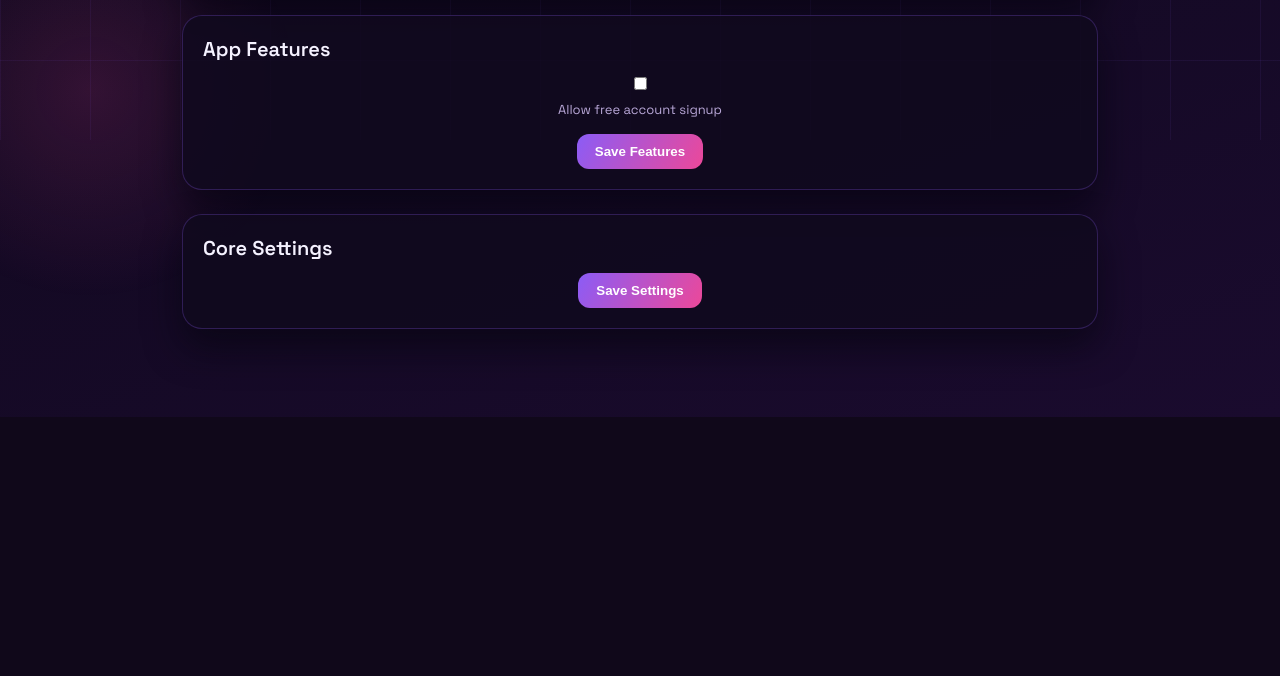
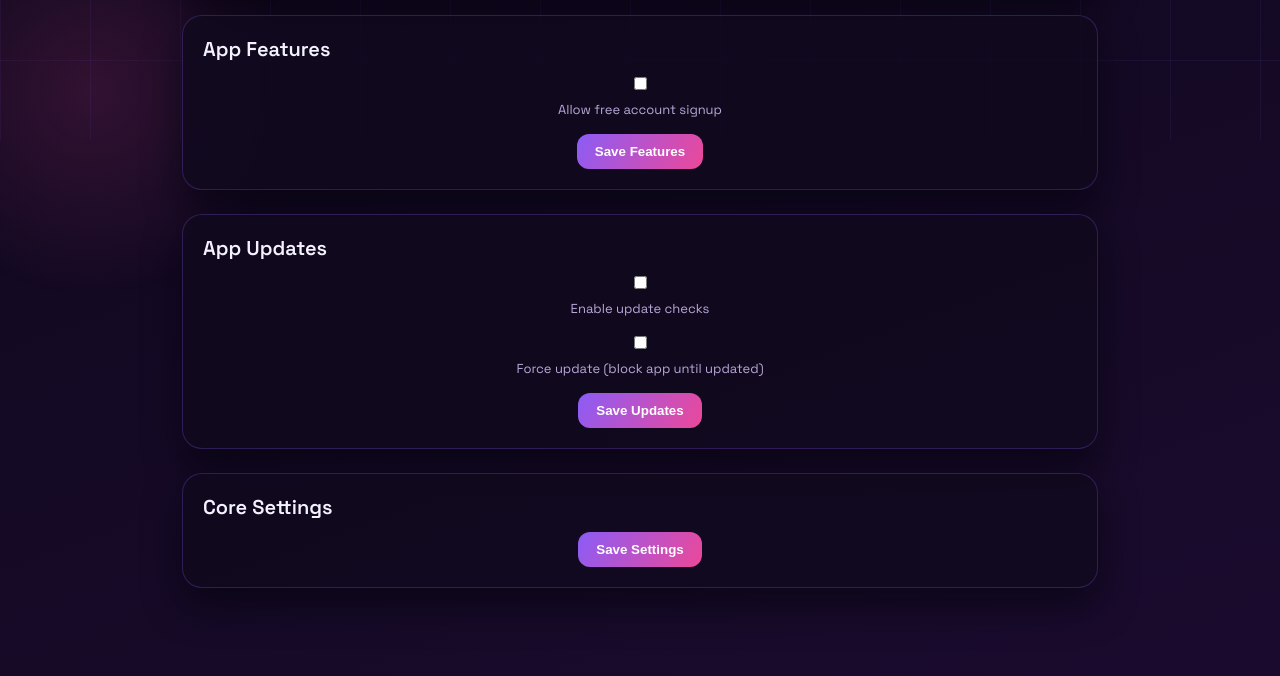
Before and after one commit to seyyed1332/apps, a FastAPI app: template app/templates/settings.html in a window 1280 px wide. Shown: the part 660-1336 px from the top of the page. Before the commit the page ends 1077 px from the top, so only its background shows below. Run offline with FastAPI, Linux system fonts and the light colour scheme; the template is opened without the code that fills it, so the values that code supplies are empty.

Commit message:
Add update checks and device hardware info

```diff
--- a/app/db.py
+++ b/app/db.py
@@ -58,8 +58,11 @@ def init_db() -> None:
         ip TEXT,
         user_agent TEXT,
         app_version TEXT,
+        manufacturer TEXT,
         model TEXT,
+        device TEXT,
         os_version TEXT,
+        abi TEXT,
         first_seen_at TEXT NOT NULL,
         last_seen_at TEXT NOT NULL,
         seen_count INTEGER NOT NULL DEFAULT 1,
@@ -75,6 +78,9 @@ def init_db() -> None:
         conn.executescript(schema)
         ensure_column(conn, "licenses", "group_name", "TEXT")
         ensure_column(conn, "licenses", "allowed_inbounds", "TEXT")
+        ensure_column(conn, "devices", "manufacturer", "TEXT")
+        ensure_column(conn, "devices", "device", "TEXT")
+        ensure_column(conn, "devices", "abi", "TEXT")
         # Ensure default groups exist
         rows = conn.execute("SELECT COUNT(*) AS total FROM groups").fetchone()
         if rows and rows["total"] == 0:
--- a/app/main.py
+++ b/app/main.py
@@ -1,5 +1,6 @@
 import json
 import os
+import re
 import secrets
 import urllib.error
 import urllib.parse
@@ -37,6 +38,11 @@ SETTINGS_FIELDS = [
     {"key": "user_prefix", "label": "User Prefix", "type": "text"},
 ]
 
+UPDATE_FIELDS = [
+    {"key": "update_github_repo", "label": "GitHub Releases Repo (owner/repo)", "type": "text"},
+    {"key": "update_asset_match", "label": "Asset name contains (optional)", "type": "text"},
+]
+
 DEFAULT_SETTINGS = {
     "marzban_base_url": os.getenv("MARZBAN_BASE_URL", ""),
     "marzban_username": os.getenv("MARZBAN_USERNAME", ""),
@@ -50,6 +56,10 @@ DEFAULT_SETTINGS = {
     "marzban_last_message": "",
     "marzban_inbounds_cache": "",
     "allow_free_signup": os.getenv("ALLOW_FREE_SIGNUP", "true"),
+    "update_enabled": os.getenv("UPDATE_ENABLED", "true"),
+    "update_mandatory": os.getenv("UPDATE_MANDATORY", "false"),
+    "update_github_repo": os.getenv("UPDATE_GITHUB_REPO", "seyyed1332/application-release"),
+    "update_asset_match": os.getenv("UPDATE_ASSET_MATCH", "universal"),
 }
 
 NUMERIC_SETTING_KEYS = {
@@ -76,8 +86,11 @@ class DeviceHeartbeat(BaseModel):
     device_id: str
     install_id: Optional[str] = None
     app_version: Optional[str] = None
+    manufacturer: Optional[str] = None
     model: Optional[str] = None
+    device: Optional[str] = None
     os_version: Optional[str] = None
+    abi: Optional[str] = None
 
 
 class FreeSignup(BaseModel):
@@ -522,6 +535,56 @@ def load_inbounds_cache(settings_data: Dict[str, str]) -> list:
         return []
 
 
+def parse_version(raw: str) -> list:
+    if not raw:
+        return []
+    cleaned = raw.strip().lower()
+    if cleaned.startswith("v"):
+        cleaned = cleaned[1:]
+    parts = [int(p) for p in re.split(r"[^\d]+", cleaned) if p.isdigit()]
+    return parts
+
+
+def compare_versions(current: str, latest: str) -> int:
+    current_parts = parse_version(current)
+    latest_parts = parse_version(latest)
+    if not current_parts or not latest_parts:
+        return 0
+    length = max(len(current_parts), len(latest_parts))
+    for idx in range(length):
+        left = current_parts[idx] if idx < len(current_parts) else 0
+        right = latest_parts[idx] if idx < len(latest_parts) else 0
+        if left != right:
+            return 1 if left > right else -1
+    return 0
+
+
+def github_latest_release(repo: str) -> Tuple[Optional[Dict[str, Any]], Optional[str]]:
+    if not repo or "/" not in repo:
+        return None, "GitHub repo is missing or invalid."
+    url = f"https://api.github.com/repos/{repo}/releases/latest"
+    payload, error = request_json(
+        url,
+        headers={"Accept": "application/vnd.github+json"},
+    )
+    if error or not isinstance(payload, dict):
+        return None, error or "GitHub release fetch failed."
+    return payload, None
+
+
+def pick_release_asset(release: Dict[str, Any], match: str) -> Optional[Dict[str, Any]]:
+    assets = release.get("assets") or []
+    if not isinstance(assets, list):
+        return None
+    match_lower = match.strip().lower()
+    apk_assets = [asset for asset in assets if isinstance(asset, dict) and str(asset.get("name", "")).lower().endswith(".apk")]
+    if match_lower:
+        for asset in apk_assets:
+            if match_lower in str(asset.get("name", "")).lower():
+                return asset
+    return apk_assets[0] if apk_assets else None
+
+
 def build_subscription_userinfo(user_payload: Dict[str, Any]) -> str:
     used_raw = user_payload.get("used_traffic")
     total_raw = user_payload.get("data_limit")
@@ -577,14 +640,17 @@ def upsert_device(license_code: str, payload: DeviceHeartbeat, ip: str, user_age
 
         if existing:
             conn.execute(
-                "UPDATE devices SET ip=?, user_agent=?, app_version=?, model=?, os_version=?, "
-                "install_id=?, last_seen_at=?, seen_count=? WHERE id=?",
+                "UPDATE devices SET ip=?, user_agent=?, app_version=?, manufacturer=?, model=?, device=?, "
+                "os_version=?, abi=?, install_id=?, last_seen_at=?, seen_count=? WHERE id=?",
                 (
                     ip,
                     user_agent,
                     payload.app_version,
+                    payload.manufacturer,
                     payload.model,
+                    payload.device,
                     payload.os_version,
+                    payload.abi,
                     payload.install_id,
                     now_iso(),
                     int(existing["seen_count"]) + 1,
@@ -593,8 +659,9 @@ def upsert_device(license_code: str, payload: DeviceHeartbeat, ip: str, user_age
             )
         else:
             conn.execute(
-                "INSERT INTO devices (device_id, install_id, license_code, ip, user_agent, app_version, model, "
-                "os_version, first_seen_at, last_seen_at, seen_count) VALUES (?, ?, ?, ?, ?, ?, ?, ?, ?, ?, 1)",
+                "INSERT INTO devices (device_id, install_id, license_code, ip, user_agent, app_version, manufacturer, "
+                "model, device, os_version, abi, first_seen_at, last_seen_at, seen_count) "
+                "VALUES (?, ?, ?, ?, ?, ?, ?, ?, ?, ?, ?, ?, ?, 1)",
                 (
                     payload.device_id,
                     payload.install_id,
@@ -602,8 +669,11 @@ def upsert_device(license_code: str, payload: DeviceHeartbeat, ip: str, user_age
                     ip,
                     user_agent,
                     payload.app_version,
+                    payload.manufacturer,
                     payload.model,
+                    payload.device,
                     payload.os_version,
+                    payload.abi,
                     now_iso(),
                     now_iso(),
                 ),
@@ -984,6 +1054,9 @@ def settings(request: Request, _: str = Depends(require_admin)):
             "settings": settings_data,
             "allow_free_signup": parse_bool(settings_data.get("allow_free_signup"), True),
             "fields": SETTINGS_FIELDS,
+            "update_fields": UPDATE_FIELDS,
+            "update_enabled": parse_bool(settings_data.get("update_enabled"), True),
+            "update_mandatory": parse_bool(settings_data.get("update_mandatory"), False),
             "marzban_status": marzban_status,
             "marzban_message": marzban_message,
             "allowed_inbounds": allowed_inbounds,
@@ -1094,6 +1167,17 @@ async def save_feature_settings(request: Request, _: str = Depends(require_admin
     form = await request.form()
     allow_free_signup = "true" if form.get("allow_free_signup") == "on" else "false"
     set_app_setting("allow_free_signup", allow_free_signup)
+    return RedirectResponse(url="/settings", status_code=303)
+
+
+@app.post("/settings/updates")
+async def save_update_settings(request: Request, _: str = Depends(require_admin)):
+    form = await request.form()
+    set_app_setting("update_enabled", "true" if form.get("update_enabled") == "on" else "false")
+    set_app_setting("update_mandatory", "true" if form.get("update_mandatory") == "on" else "false")
+    for field in UPDATE_FIELDS:
+        key = field["key"]
+        set_app_setting(key, str(form.get(key, "")).strip())
     return RedirectResponse(url="/settings", status_code=303)
 
 
@@ -1329,3 +1413,50 @@ def public_settings():
         "allow_free_signup": parse_bool(settings_data.get("allow_free_signup"), True),
     }
     return payload
+
+
+@app.get("/api/update")
+def api_update(version: str = "", abi: str = ""):
+    settings_data = get_settings()
+    if not parse_bool(settings_data.get("update_enabled"), True):
+        return {
+            "update_available": False,
+            "mandatory": False,
+            "status": "disabled",
+        }
+
+    repo = settings_data.get("update_github_repo", "").strip()
+    release, error = github_latest_release(repo)
+    if error or not release:
+        return {
+            "update_available": False,
+            "mandatory": False,
+            "status": "error",
+            "message": error or "Failed to load release.",
+        }
+
+    tag = str(release.get("tag_name") or "").strip()
+    name = str(release.get("name") or "").strip()
+    latest_version = tag or name
+    match = settings_data.get("update_asset_match", "").strip()
+    asset = pick_release_asset(release, match)
+    url = None
+    if asset:
+        url = str(asset.get("browser_download_url") or "").strip()
+    if not url:
+        url = str(release.get("html_url") or "").strip()
+
+    mandatory = parse_bool(settings_data.get("update_mandatory"), False)
+    update_available = True
+    if version:
+        update_available = compare_versions(version, latest_version) < 0
+
+    return {
+        "update_available": update_available,
+        "mandatory": mandatory,
+        "latest_version": latest_version,
+        "title": name or latest_version,
+        "notes": str(release.get("body") or "").strip(),
+        "url": url,
+        "abi": abi,
+    }
--- a/app/templates/settings.html
+++ b/app/templates/settings.html
@@ -113,6 +113,36 @@
 
 <section class="card form-card">
   <div class="card-head">
+    <h2>App Updates</h2>
+  </div>
+  <form class="form-grid" method="post" action="/settings/updates">
+    <label class="checkbox span-2">
+      <input type="checkbox" name="update_enabled" {% if update_enabled %}checked{% endif %} />
+      <span>Enable update checks</span>
+    </label>
+    <label class="checkbox span-2">
+      <input type="checkbox" name="update_mandatory" {% if update_mandatory %}checked{% endif %} />
+      <span>Force update (block app until updated)</span>
+    </label>
+    {% for field in update_fields %}
+    <label class="span-2">
+      <span>{{ field.label }}</span>
+      <input
+        type="{{ field.type }}"
+        name="{{ field.key }}"
+        value="{{ settings.get(field.key, '') }}"
+        placeholder=""
+      />
+    </label>
+    {% endfor %}
+    <div class="form-actions">
+      <button type="submit">Save Updates</button>
+    </div>
+  </form>
+</section>
+
+<section class="card form-card">
+  <div class="card-head">
     <h2>Core Settings</h2>
   </div>
   <form class="form-grid" method="post" action="/settings">
```
